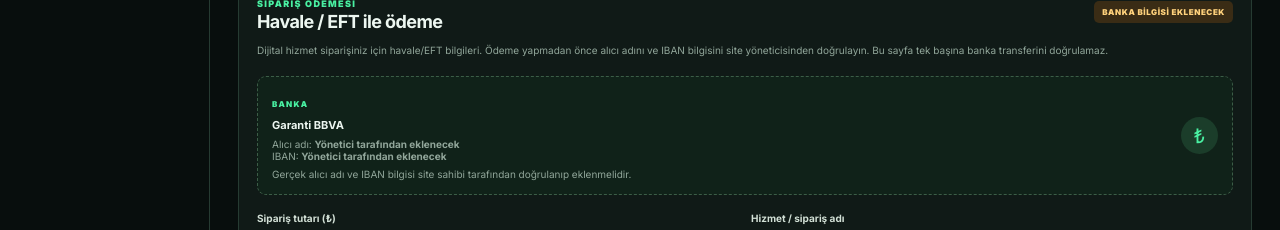
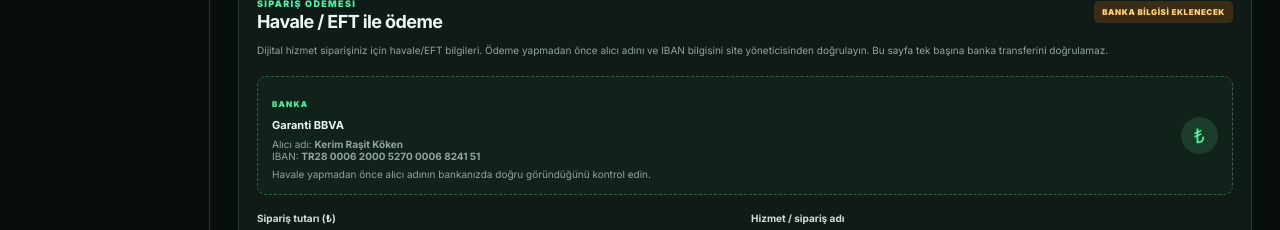
Before and after one commit to kokenkerim618-star/golarena, a plain HTML site: page index.html in a window 1280 px wide. Shown: the part 1100-1330 px from the top of the page. Drawn offline with Linux system fonts and the light colour scheme.

Commit message:
Add files via upload

```diff
--- a/index.html
+++ b/index.html
@@ -65,7 +65,7 @@
     <div class="panel-title"><div><span class="kicker">SİPARİŞ ÖDEMESİ</span><h2>Havale / EFT ile ödeme</h2></div><span class="pill amber">BANKA BİLGİSİ EKLENECEK</span></div>
     <p class="subtext">Dijital hizmet siparişiniz için havale/EFT bilgileri. Ödeme yapmadan önce alıcı adını ve IBAN bilgisini site yöneticisinden doğrulayın. Bu sayfa tek başına banka transferini doğrulamaz.</p>
     <div class="form-grid">
-      <div class="wide demo-bank"><div><span class="tiny-green">BANKA</span><strong>Garanti BBVA</strong><p>Alıcı adı: <b>Yönetici tarafından eklenecek</b><br>IBAN: <b>Yönetici tarafından eklenecek</b></p><p>Gerçek alıcı adı ve IBAN bilgisi site sahibi tarafından doğrulanıp eklenmelidir.</p></div><span class="bank-symbol">₺</span></div>
+      <div class="wide demo-bank"><div><span class="tiny-green">BANKA</span><strong>Garanti BBVA</strong><p>Alıcı adı: <b>Kerim Raşit Köken</b><br>IBAN: <b>TR28 0006 2000 5270 0006 8241 51</b></p><p>Havale yapmadan önce alıcı adının bankanızda doğru göründüğünü kontrol edin.</p></div><span class="bank-symbol">₺</span></div>
     </div>
     <form id="depositForm" class="form-grid">
       <label>Sipariş tutarı (₺)<select id="amount"><option value="100">₺100</option><option value="250">₺250</option><option value="500">₺500</option><option value="1000">₺1.000</option><option value="2500">₺2.500</option></select></label>
```
